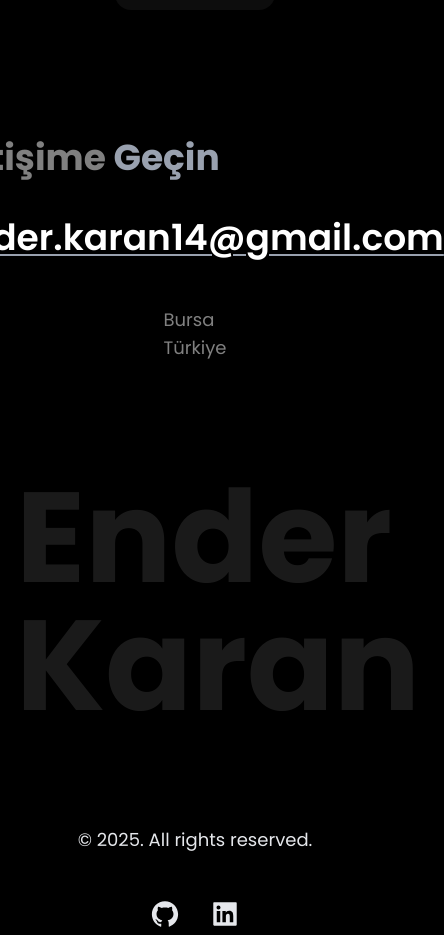
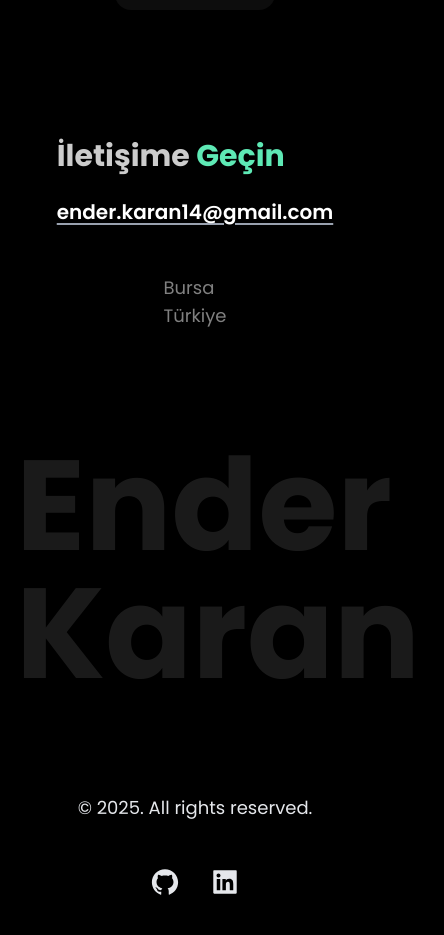
Before and after one commit to EnderKaran/Portfolio-Website, a React (Vite) app in the folder website/: page / in a window 390 px wide. Shown: the part 5040-5975 px from the top of the page, 444 px wide, since content can reach past the window. Built offline with nearby package versions, Linux system fonts and the light colour scheme.

Commit message:
Footer responsive düzeltilmesi

```diff
--- a/website/src/components/Footer.jsx
+++ b/website/src/components/Footer.jsx
@@ -9,12 +9,12 @@ export const Footer = () => {
             <div className="max-w-[1200px] mx-auto px-4">
                 <div className="flex items-center justify-between flex-col md:flex-row">
                     <div>
-                        <h2 className="md:text-7xl text-4xl font-bold mb-10 text-white/50">
-                            İletişime <span className="text-gray-400">Geçin</span>
+                        <h2 className="text-3xl md:text-5xl font-bold mb-6 text-white/80">
+                            İletişime <span className="text-emerald-300">Geçin</span>
                         </h2>
 
                         <a
-                            className="md:text-7xl text-4xl font-semibold text-white underline decoration-gray-400 decoration-2 underline-offset-4 hover:decoration-gray-200 transition duration-300"
+                            className="text-xl md:text-3xl font-semibold text-white underline decoration-gray-400 decoration-2 underline-offset-4 hover:text-emerald-300 hover:decoration-emerald-400 transition-all duration-300 break-all"
                             href="mailto:ender.karan14@gmail.com"
                         >
                             ender.karan14@gmail.com
```
